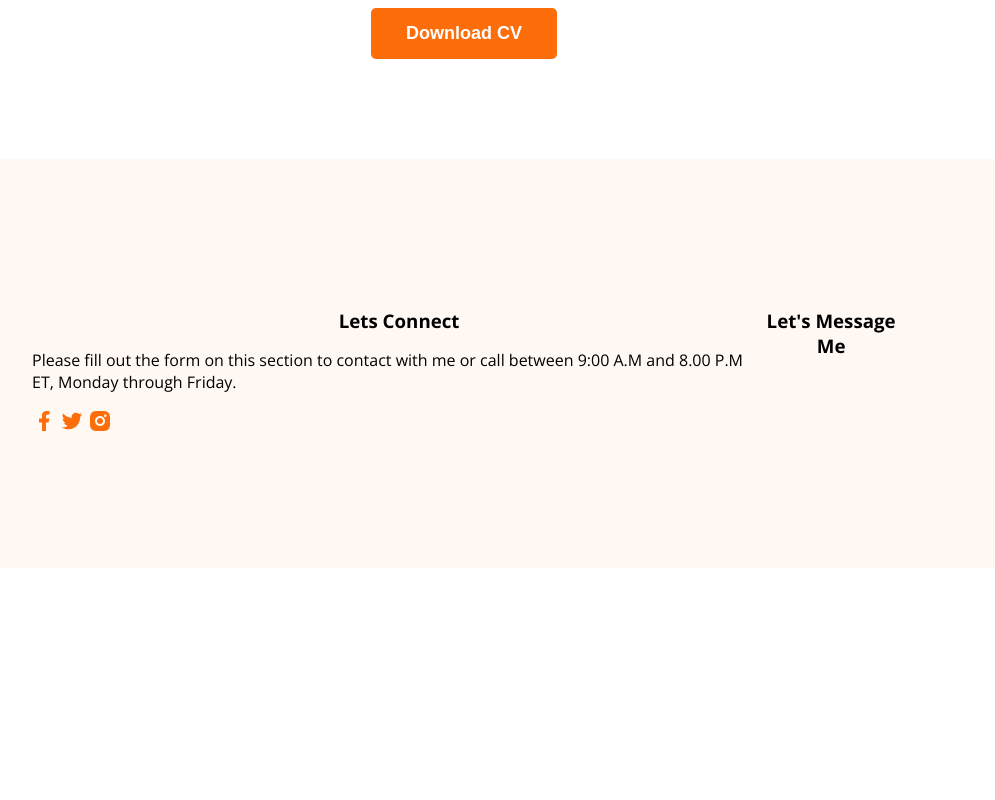
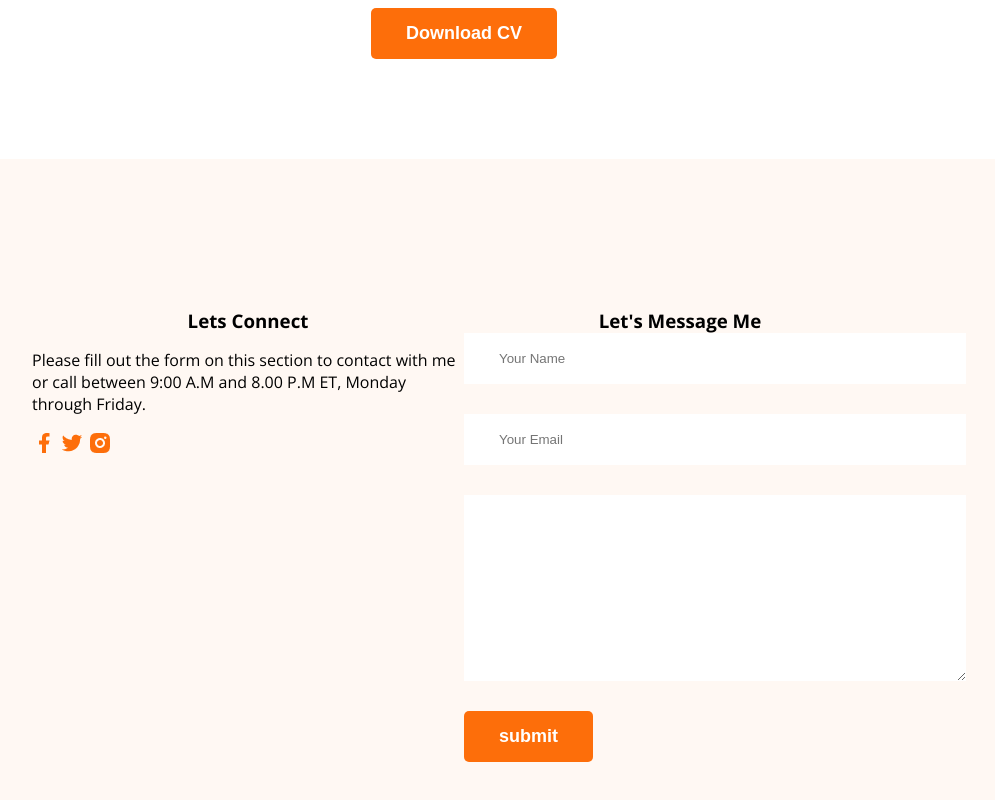
Before and after one commit to rumman2012/web-developer-portfolio, a plain HTML site: page index.html in a window 1280 px wide. Shown: the part 2663-3463 px from the top of the page, without its empty margins (176-1171 px from the left). Before the commit the page ends 3239 px from the top, so only its background shows below. Drawn offline with nearby package versions, Linux system fonts and the light colour scheme.

Commit message:
footetr section

```diff
--- a/index.html
+++ b/index.html
@@ -158,6 +158,12 @@
         </div>
         <div class="footer-column">
             <h3 class="section-title">Let's Message Me</h3>
+            <form class="contact" action="">
+                <input type="text" placeholder="Your Name">
+                <input type="text" placeholder="Your Email">
+                <textarea name="" id="" cols="30" rows="10"></textarea>
+                <input class="btn-primary" type="submit" value="submit">
+            </form>
         </div>
     </footer>
 </body>
--- a/style.css
+++ b/style.css
@@ -166,5 +166,16 @@ footer
 }
 .footer-column
 {
-
+   width:50%;
 }
+.contact input[type="text"], .contact input[type="email"],
+textarea
+{
+    display: block;
+    margin-bottom: 30px;
+    padding: 18px 35px;
+    color: #757575;
+    background: #fff;
+    border:0;
+    width:100%;
+}
```
